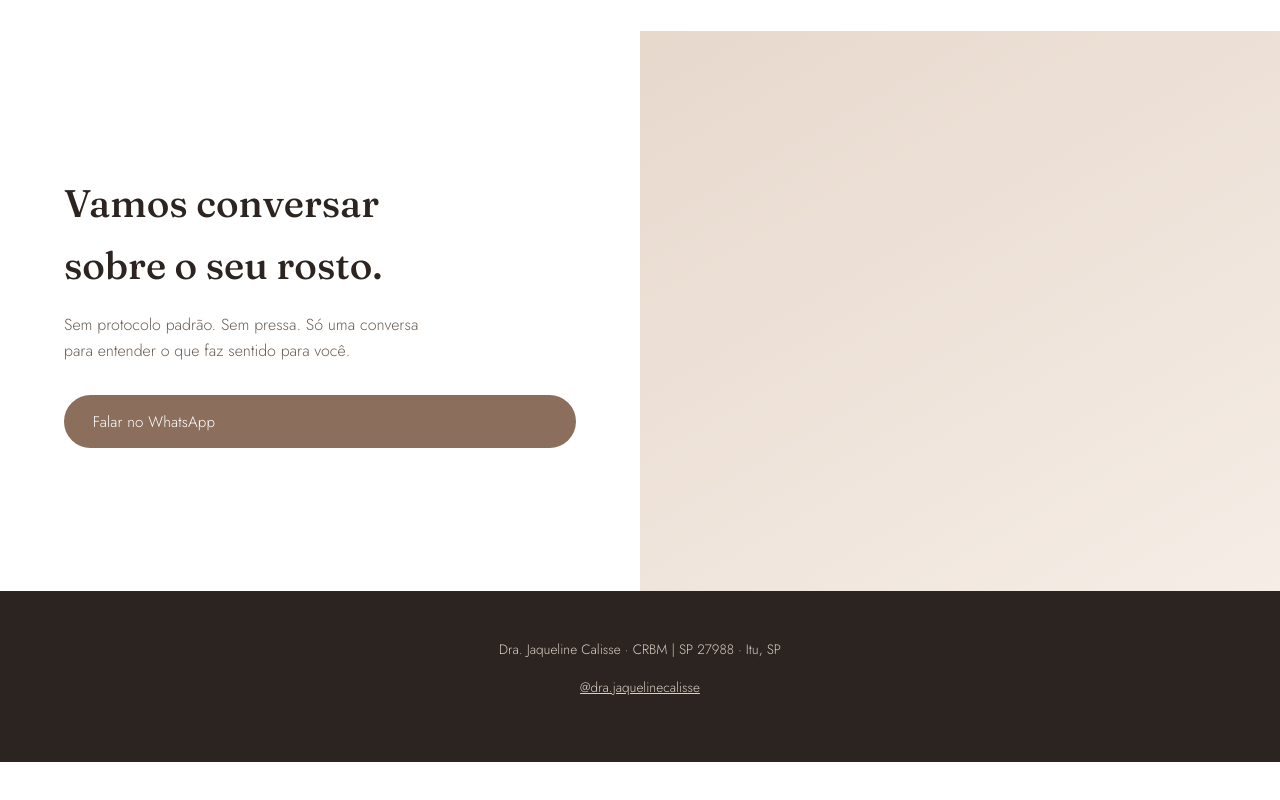
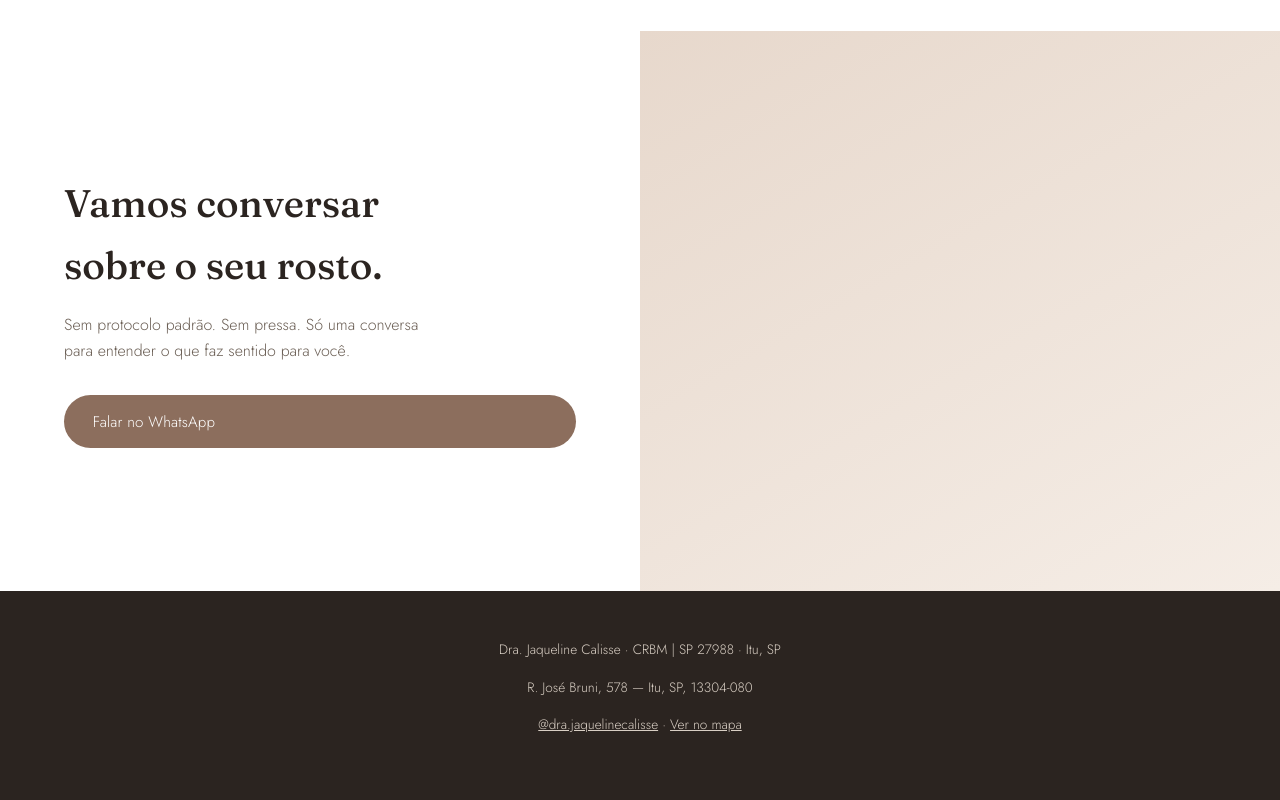
Before and after one commit to dramarcellabarros/jaqueline-calisse, a plain HTML site: page index.html in a window 1280 px wide. Shown: the part 4854-5654 px from the top of the page. Before the commit the page ends 5616 px from the top, so only its background shows below. Drawn offline with Linux system fonts and the light colour scheme.

Commit message:
Adiciona endereço confirmado via Google Maps
R. José Bruni, 578, Itu - SP — telefone da ficha bate com o WhatsApp já
usado no site. Sinaliza no README divergência de categoria profissional
(Esteticista no Maps vs. CRBM/Biomedicina no Instagram) para confirmar
com a cliente antes de publicar.

```diff
--- a/index.html
+++ b/index.html
@@ -157,7 +157,12 @@
 
 <footer class="footer">
   <p>Dra. Jaqueline Calisse · CRBM | SP 27988 · Itu, SP</p>
-  <p><a href="https://www.instagram.com/dra.jaquelinecalisse/" target="_blank" rel="noopener">@dra.jaquelinecalisse</a></p>
+  <p>R. José Bruni, 578 — Itu, SP, 13304-080</p>
+  <p>
+    <a href="https://www.instagram.com/dra.jaquelinecalisse/" target="_blank" rel="noopener">@dra.jaquelinecalisse</a>
+    ·
+    <a href="https://www.google.com/maps/search/?api=1&query=Dra.+Jaqueline+Calisse+R.+Jos%C3%A9+Bruni+578+Itu+SP" target="_blank" rel="noopener">Ver no mapa</a>
+  </p>
 </footer>
 
 <script src="js/main.js"></script>
```
Also changed, not shown: 1 other file.
